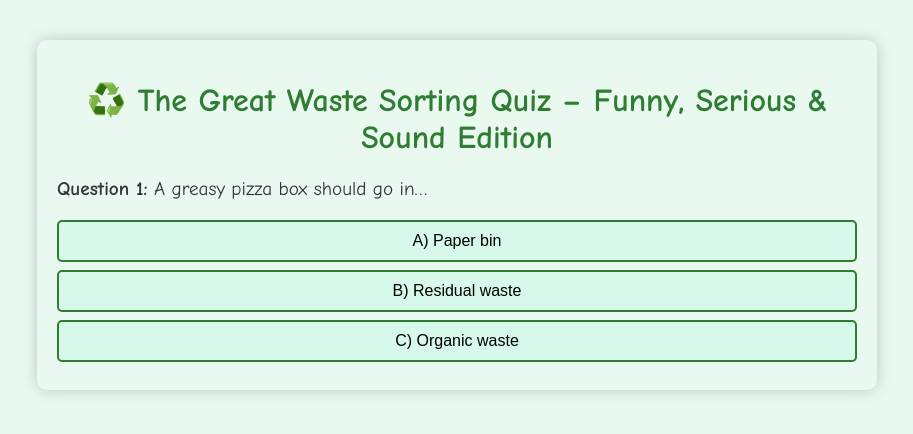
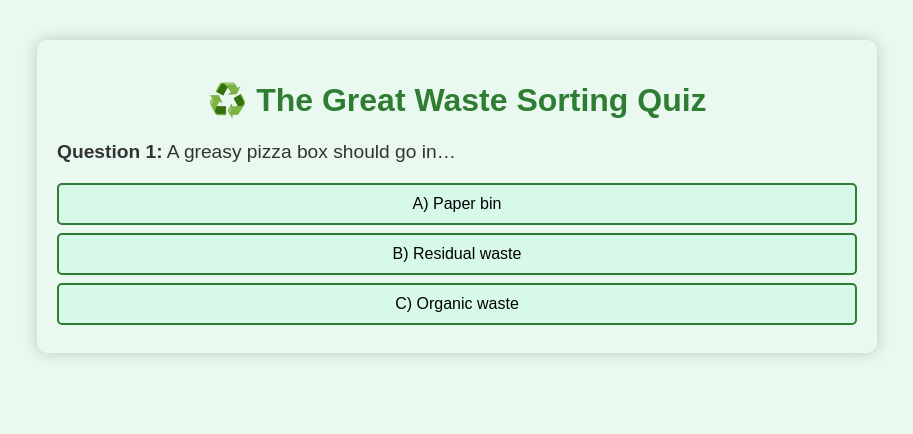
Before and after one commit to Cristina-Odyssey/Cristina-Odyssey, a plain HTML site: page sortingquizen.html in a window 1280 px wide. Shown: the whole page, without its empty margins (183-1096 px from the left). Drawn offline with Linux system fonts and the light colour scheme.

Commit message:
Update sortingquizen.html

```diff
--- a/sortingquizen.html
+++ b/sortingquizen.html
@@ -3,10 +3,10 @@
 <head>
 <meta charset="UTF-8">
 <meta name="viewport" content="width=device-width, initial-scale=1.0">
-<title>♻️ The Great Waste Sorting Quiz – Funny, Serious & Sound Edition</title>
+<title>♻️ The Great Waste Sorting Quiz </title>
 <style>
   body {
-    font-family: "Comic Sans MS", sans-serif;
+    font-family: " Arial ", sans-serif;
     background-color: #eaf9f0;
     color: #333;
     max-width: 800px;
@@ -77,7 +77,7 @@
 </head>
 <body>
 
-<h1>♻️ The Great Waste Sorting Quiz – Funny, Serious & Sound Edition</h1>
+<h1>♻️ The Great Waste Sorting Quiz </h1>
 <div id="quiz"></div>
 <div class="result" id="result"></div>
 <canvas class="confetti" id="confetti"></canvas>
```
